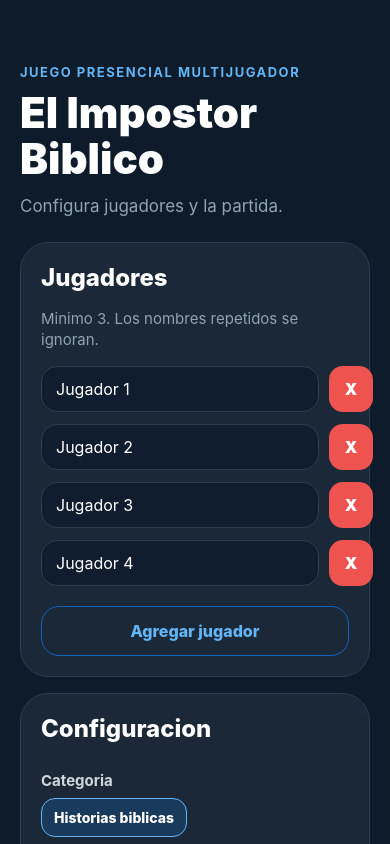
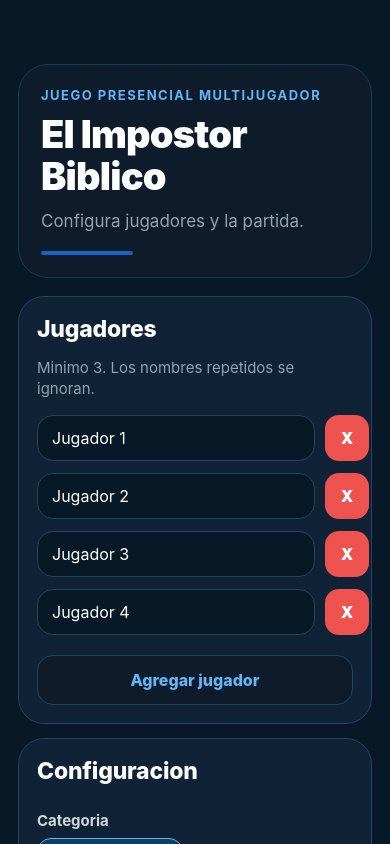
Before and after one commit to Rukawua26/impostor-biblico-android, a React Native app: screen / in a window 390 px wide. Built offline with nearby package versions, Linux system fonts and the light colour scheme.

Commit message:
Add animated intro and design polish

```diff
--- a/App.tsx
+++ b/App.tsx
@@ -14,6 +14,7 @@ import {
   View,
 } from 'react-native';
 import { bibleCategories } from './src/data/bibleDeck';
+import { IntroScreen } from './src/components/IntroScreen';
 import { defaultPlayers } from './src/data/defaultPlayers';
 import { createRound, normalizePlayers } from './src/game/createRound';
 import type { GameResult, GameSettings, Phase, Player, Round } from './src/types/game';
@@ -33,6 +34,7 @@ const defaultSettings: GameSettings = {
 };
 
 export default function App() {
+  const [showIntro, setShowIntro] = useState(true);
   const [phase, setPhase] = useState<Phase>('setup');
   const [allPlayers, setAllPlayers] = useState<Player[]>(defaultPlayers);
   const [activePlayers, setActivePlayers] = useState<Player[]>([]);
@@ -366,6 +368,10 @@ export default function App() {
     return `${minutes}:${remainingSeconds.toString().padStart(2, '0')}`;
   }
 
+  if (showIntro) {
+    return <IntroScreen onFinish={() => setShowIntro(false)} />;
+  }
+
   return (
     <KeyboardAvoidingView
       style={styles.container}
@@ -377,6 +383,7 @@ export default function App() {
           <Text style={styles.kicker}>Juego presencial multijugador</Text>
           <Text style={styles.title}>El Impostor Biblico</Text>
           {subtitle ? <Text style={styles.subtitle}>{subtitle}</Text> : null}
+          <View style={styles.heroLine} />
         </View>
 
         {phase === 'setup' && (
@@ -820,15 +827,21 @@ export default function App() {
 const styles = StyleSheet.create({
   container: {
     flex: 1,
-    backgroundColor: '#0D1B2A',
+    backgroundColor: '#071827',
   },
   content: {
     flexGrow: 1,
-    padding: 20,
+    padding: 18,
     paddingTop: 64,
   },
   hero: {
-    marginBottom: 24,
+    backgroundColor: '#0D1B2A',
+    borderColor: '#183B59',
+    borderRadius: 30,
+    borderWidth: 1,
+    marginBottom: 18,
+    overflow: 'hidden',
+    padding: 22,
   },
   kicker: {
     color: '#64B5F6',
@@ -839,9 +852,10 @@ const styles = StyleSheet.create({
   },
   title: {
     color: '#FFFFFF',
-    fontSize: 42,
+    fontSize: 38,
     fontWeight: '900',
-    lineHeight: 46,
+    letterSpacing: -0.8,
+    lineHeight: 42,
     marginTop: 10,
   },
   subtitle: {
@@ -850,19 +864,27 @@ const styles = StyleSheet.create({
     lineHeight: 24,
     marginTop: 12,
   },
+  heroLine: {
+    backgroundColor: '#1565C0',
+    borderRadius: 999,
+    height: 4,
+    marginTop: 18,
+    width: 92,
+  },
   card: {
-    backgroundColor: '#1B2838',
-    borderColor: '#2C3E50',
-    borderRadius: 28,
+    backgroundColor: '#102235',
+    borderColor: '#24445F',
+    borderRadius: 26,
     borderWidth: 1,
-    marginBottom: 16,
-    padding: 20,
+    marginBottom: 14,
+    padding: 18,
   },
   sectionTitle: {
     color: '#FFFFFF',
-    fontSize: 24,
+    fontSize: 23,
     fontWeight: '800',
-    marginBottom: 16,
+    letterSpacing: -0.2,
+    marginBottom: 14,
   },
   playerRow: {
     flexDirection: 'row',
@@ -870,8 +892,8 @@ const styles = StyleSheet.create({
     marginBottom: 12,
   },
   input: {
-    backgroundColor: '#0F1D2E',
-    borderColor: '#2C3E50',
+    backgroundColor: '#071827',
+    borderColor: '#24445F',
     borderRadius: 16,
     borderWidth: 1,
     color: '#FFFFFF',
@@ -883,7 +905,7 @@ const styles = StyleSheet.create({
   primaryButton: {
     alignItems: 'center',
     backgroundColor: '#1565C0',
-    borderRadius: 18,
+    borderRadius: 16,
     marginTop: 16,
     paddingVertical: 15,
   },
@@ -894,8 +916,9 @@ const styles = StyleSheet.create({
   },
   secondaryButton: {
     alignItems: 'center',
-    borderColor: '#1565C0',
-    borderRadius: 18,
+    backgroundColor: '#0D1B2A',
+    borderColor: '#24445F',
+    borderRadius: 16,
     borderWidth: 1,
     marginTop: 8,
     paddingVertical: 14,
@@ -935,8 +958,10 @@ const styles = StyleSheet.create({
   },
   roleCard: {
     alignItems: 'center',
-    backgroundColor: '#0F1D2E',
-    borderRadius: 24,
+    backgroundColor: '#071827',
+    borderColor: '#24445F',
+    borderRadius: 22,
+    borderWidth: 1,
     justifyContent: 'center',
     minHeight: 220,
     overflow: 'hidden',
@@ -977,7 +1002,9 @@ const styles = StyleSheet.create({
     textAlign: 'center',
   },
   phraseCard: {
-    backgroundColor: '#1A3A5C',
+    backgroundColor: '#123D63',
+    borderColor: '#2E6B9A',
+    borderWidth: 1,
     borderRadius: 16,
     marginTop: 20,
     padding: 16,
@@ -1056,16 +1083,16 @@ const styles = StyleSheet.create({
     marginBottom: 10,
   },
   listCard: {
-    backgroundColor: '#0F1D2E',
-    borderColor: '#2C3E50',
+    backgroundColor: '#071827',
+    borderColor: '#24445F',
     borderRadius: 16,
     borderWidth: 1,
     marginBottom: 12,
     padding: 14,
   },
   listCardMuted: {
-    backgroundColor: '#172230',
-    borderColor: '#2C3E50',
+    backgroundColor: '#0D1B2A',
+    borderColor: '#24445F',
     borderRadius: 16,
     borderWidth: 1,
     marginBottom: 12,
@@ -1086,16 +1113,16 @@ const styles = StyleSheet.create({
     lineHeight: 22,
   },
   voteButton: {
-    backgroundColor: '#0F1D2E',
-    borderColor: '#2C3E50',
+    backgroundColor: '#071827',
+    borderColor: '#24445F',
     borderRadius: 16,
     borderWidth: 1,
     marginBottom: 10,
     padding: 15,
   },
   voteButtonSelected: {
-    backgroundColor: '#1A3A5C',
-    borderColor: '#1565C0',
+    backgroundColor: '#123D63',
+    borderColor: '#64B5F6',
   },
   voteButtonText: {
     color: '#FFFFFF',
@@ -1116,15 +1143,15 @@ const styles = StyleSheet.create({
     marginBottom: 8,
   },
   categoryButton: {
-    backgroundColor: '#0F1D2E',
-    borderColor: '#2C3E50',
+    backgroundColor: '#071827',
+    borderColor: '#24445F',
     borderRadius: 14,
     borderWidth: 1,
     paddingHorizontal: 12,
     paddingVertical: 10,
   },
   categoryButtonSelected: {
-    backgroundColor: '#1A3A5C',
+    backgroundColor: '#123D63',
     borderColor: '#64B5F6',
   },
   categoryButtonText: {
--- /dev/null
+++ b/src/components/IntroScreen.tsx
@@ -0,0 +1,187 @@
+import { StatusBar } from 'expo-status-bar';
+import { useEffect, useRef } from 'react';
+import { Animated, StyleSheet, Text, View } from 'react-native';
+
+type IntroScreenProps = {
+  onFinish: () => void;
+};
+
+const INTRO_DURATION = 3600;
+
+export function IntroScreen({ onFinish }: IntroScreenProps) {
+  const logoScale = useRef(new Animated.Value(0.82)).current;
+  const logoOpacity = useRef(new Animated.Value(0)).current;
+  const contentTranslate = useRef(new Animated.Value(18)).current;
+  const contentOpacity = useRef(new Animated.Value(0)).current;
+  const footerOpacity = useRef(new Animated.Value(0)).current;
+  const screenOpacity = useRef(new Animated.Value(1)).current;
+
+  useEffect(() => {
+    Animated.sequence([
+      Animated.parallel([
+        Animated.timing(logoOpacity, {
+          toValue: 1,
+          duration: 550,
+          useNativeDriver: true,
+        }),
+        Animated.spring(logoScale, {
+          toValue: 1,
+          useNativeDriver: true,
+          tension: 70,
+          friction: 8,
+        }),
+      ]),
+      Animated.parallel([
+        Animated.timing(contentOpacity, {
+          toValue: 1,
+          duration: 520,
+          useNativeDriver: true,
+        }),
+        Animated.timing(contentTranslate, {
+          toValue: 0,
+          duration: 520,
+          useNativeDriver: true,
+        }),
+      ]),
+      Animated.timing(footerOpacity, {
+        toValue: 1,
+        duration: 500,
+        useNativeDriver: true,
+      }),
+      Animated.delay(1250),
+      Animated.timing(screenOpacity, {
+        toValue: 0,
+        duration: 420,
+        useNativeDriver: true,
+      }),
+    ]).start(onFinish);
+
+    const fallback = setTimeout(onFinish, INTRO_DURATION + 500);
+    return () => clearTimeout(fallback);
+  }, [contentOpacity, contentTranslate, footerOpacity, logoOpacity, logoScale, onFinish, screenOpacity]);
+
+  return (
+    <Animated.View style={[styles.container, { opacity: screenOpacity }]}>
+      <StatusBar style="light" />
+      <View style={styles.orbOne} />
+      <View style={styles.orbTwo} />
+      <Animated.View
+        style={[
+          styles.logo,
+          {
+            opacity: logoOpacity,
+            transform: [{ scale: logoScale }],
+          },
+        ]}
+      >
+        <Text style={styles.logoText}>IB</Text>
+      </Animated.View>
+      <Animated.View
+        style={[
+          styles.content,
+          {
+            opacity: contentOpacity,
+            transform: [{ translateY: contentTranslate }],
+          },
+        ]}
+      >
+        <Text style={styles.title}>El Impostor Biblico</Text>
+        <Text style={styles.subtitle}>Juego presencial de deduccion</Text>
+      </Animated.View>
+      <Animated.View style={[styles.footer, { opacity: footerOpacity }]}>
+        <Text style={styles.footerText}>Todos los derechos reservados</Text>
+        <Text style={styles.authorText}>Creado y desarrollado por Miguel Angel Oñate</Text>
+      </Animated.View>
+    </Animated.View>
+  );
+}
+
+const styles = StyleSheet.create({
+  container: {
+    alignItems: 'center',
+    backgroundColor: '#071827',
+    flex: 1,
+    justifyContent: 'center',
+    overflow: 'hidden',
+    padding: 28,
+  },
+  orbOne: {
+    backgroundColor: '#123D63',
+    borderRadius: 220,
+    height: 440,
+    opacity: 0.38,
+    position: 'absolute',
+    right: -190,
+    top: -120,
+    width: 440,
+  },
+  orbTwo: {
+    backgroundColor: '#1565C0',
+    borderRadius: 170,
+    bottom: -120,
+    height: 340,
+    left: -160,
+    opacity: 0.22,
+    position: 'absolute',
+    width: 340,
+  },
+  logo: {
+    alignItems: 'center',
+    backgroundColor: '#0D1B2A',
+    borderColor: '#64B5F6',
+    borderRadius: 58,
+    borderWidth: 2,
+    height: 116,
+    justifyContent: 'center',
+    shadowColor: '#64B5F6',
+    shadowOpacity: 0.35,
+    shadowRadius: 28,
+    width: 116,
+  },
+  logoText: {
+    color: '#FFFFFF',
+    fontSize: 42,
+    fontWeight: '900',
+    letterSpacing: -2,
+  },
+  content: {
+    alignItems: 'center',
+    marginTop: 28,
+  },
+  title: {
+    color: '#FFFFFF',
+    fontSize: 38,
+    fontWeight: '900',
+    lineHeight: 42,
+    textAlign: 'center',
+  },
+  subtitle: {
+    color: '#B0BEC5',
+    fontSize: 17,
+    fontWeight: '700',
+    marginTop: 10,
+    textAlign: 'center',
+  },
+  footer: {
+    bottom: 52,
+    left: 24,
+    position: 'absolute',
+    right: 24,
+  },
+  footerText: {
+    color: '#90A4AE',
+    fontSize: 13,
+    fontWeight: '800',
+    letterSpacing: 0.4,
+    textAlign: 'center',
+    textTransform: 'uppercase',
+  },
+  authorText: {
+    color: '#FFFFFF',
+    fontSize: 15,
+    fontWeight: '700',
+    lineHeight: 22,
+    marginTop: 8,
+    textAlign: 'center',
+  },
+});
```
